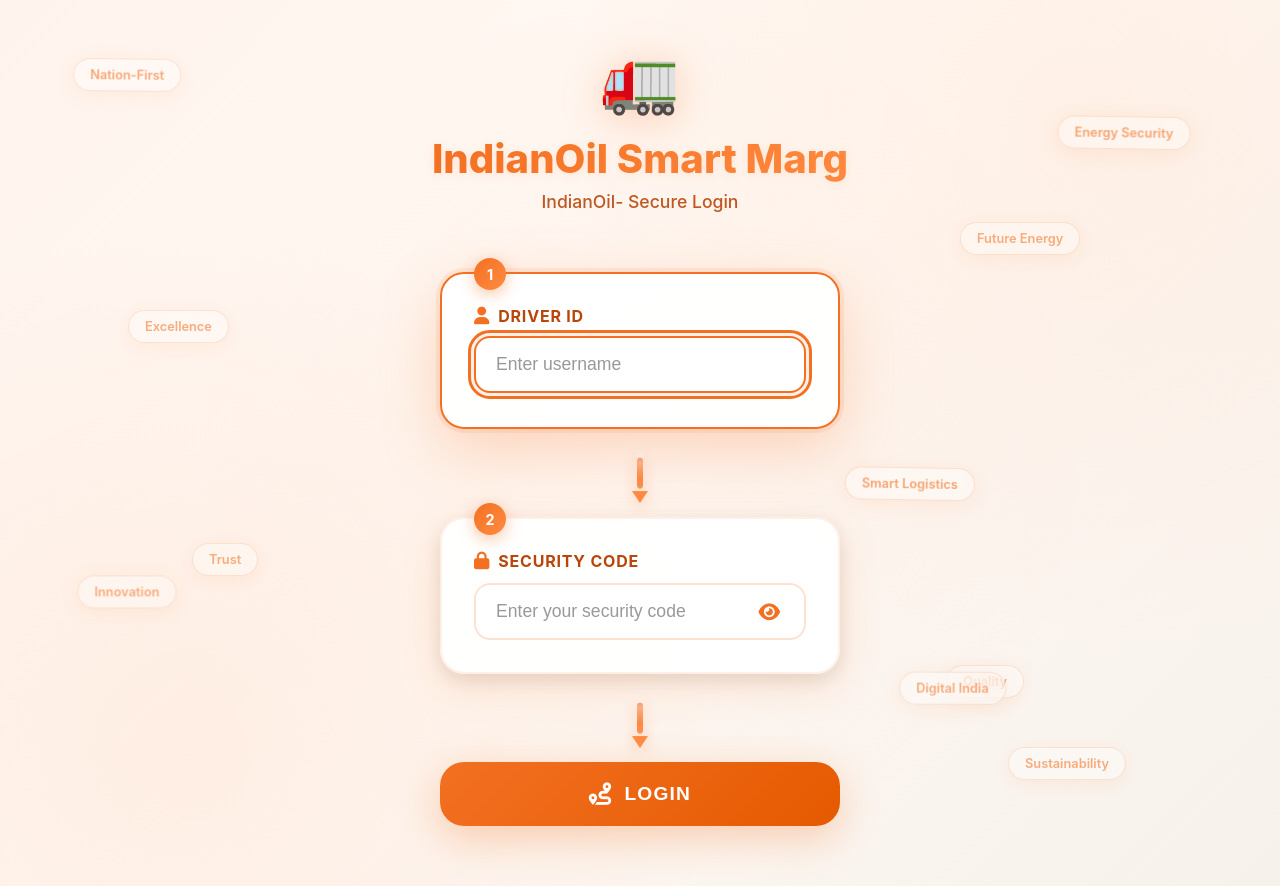
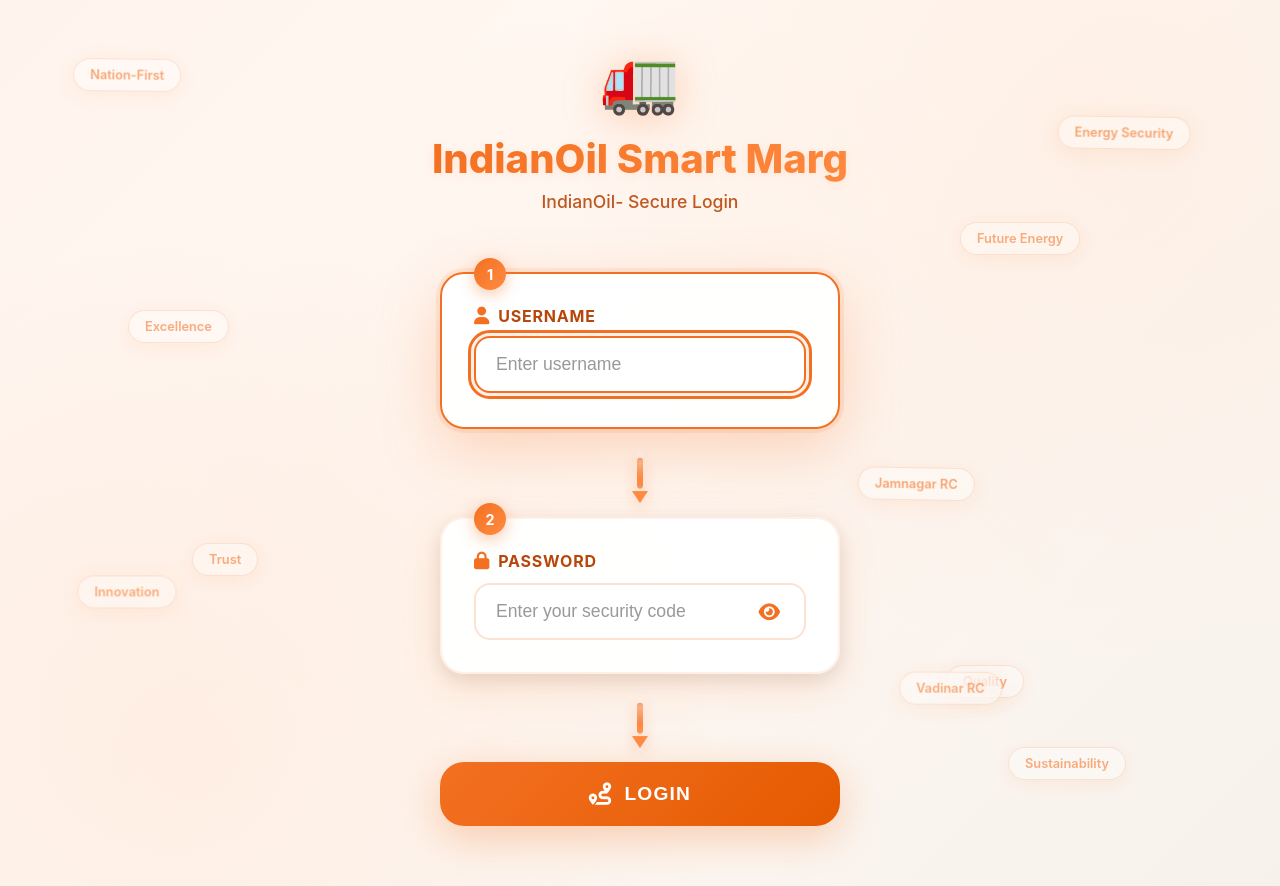
Before and after one commit to kiran20-20/traial_1, a Flask app: page /login in a window 1280 px wide. Run offline with Flask 3, Linux system fonts and the light colour scheme.

Commit message:
Update login.html

```diff
--- a/templates/login.html
+++ b/templates/login.html
@@ -571,8 +571,8 @@
         <div class="floating-text-bubble bubble-6">Trust</div>
         <div class="floating-text-bubble bubble-7">Quality</div>
         <div class="floating-text-bubble bubble-8">Future Energy</div>
-        <div class="floating-text-bubble bubble-9">Smart Logistics</div>
-        <div class="floating-text-bubble bubble-10">Digital India</div>
+        <div class="floating-text-bubble bubble-9">Jamnagar RC</div>
+        <div class="floating-text-bubble bubble-10">Vadinar RC</div>
     </div>
 
     <!-- Alert System -->
@@ -595,7 +595,7 @@
                     <div class="input-box" id="usernameBox">
                         <div class="step-number">1</div>
                         <label for="username">
-                            <i class="fas fa-user"></i> Driver ID
+                            <i class="fas fa-user"></i> Username
                         </label>
                         <input type="text" id="username" name="username" required
                                placeholder="Enter username" autocomplete="username">
@@ -615,7 +615,7 @@
                     <div class="input-box" id="passwordBox">
                         <div class="step-number">2</div>
                         <label for="password">
-                            <i class="fas fa-lock"></i> Security Code
+                            <i class="fas fa-lock"></i> Password
                         </label>
                         <div class="password-container">
                             <input type="password" id="password" name="password" required
```
